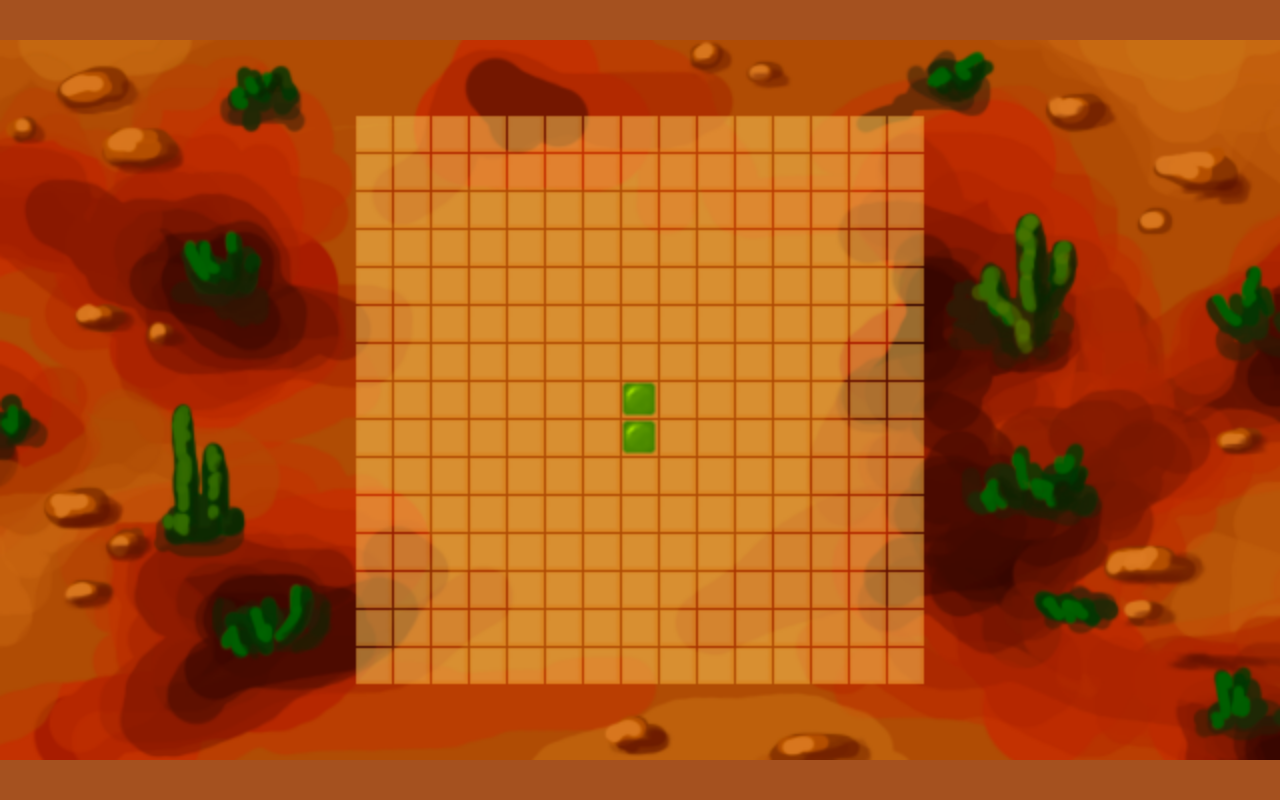
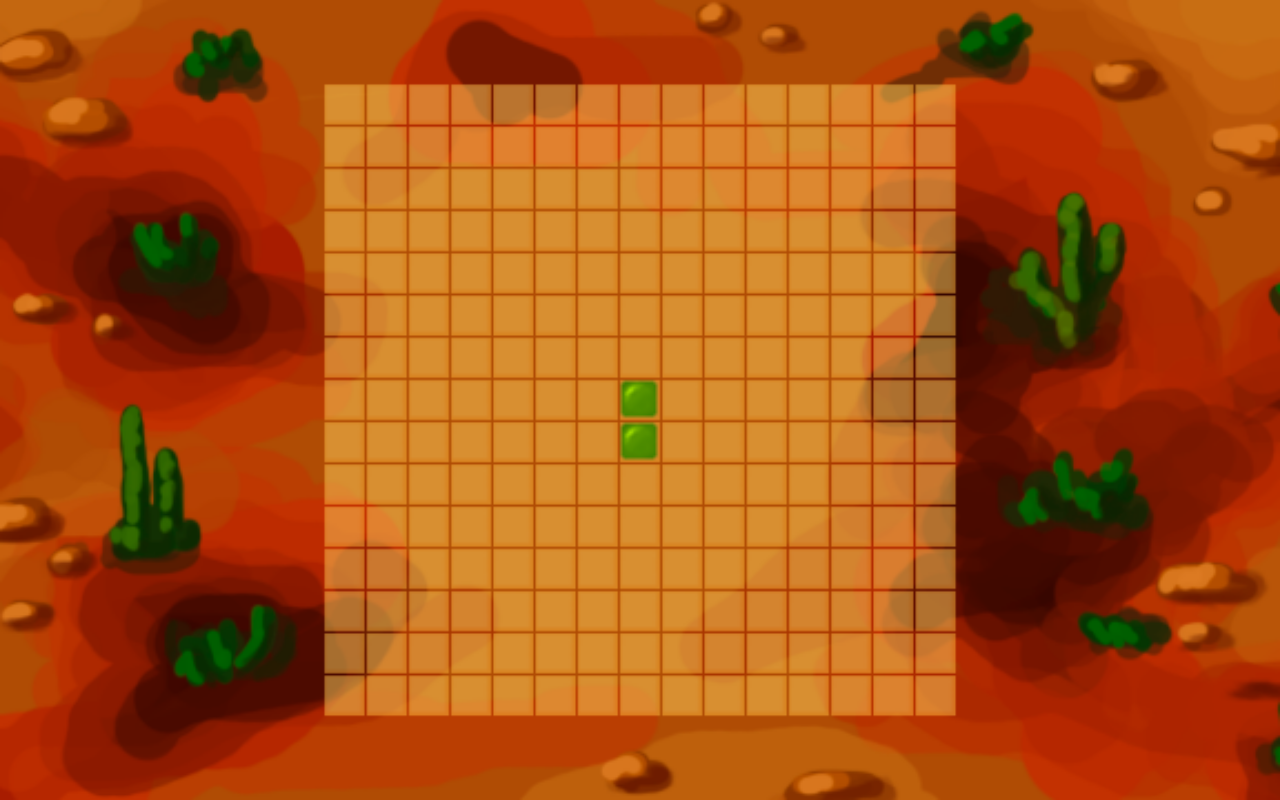
Before and after one commit to git-dmitriy/canvas-practice, a website: page apple-hunter/index.html in a window 1280 px wide. Drawn offline with Linux system fonts and the light colour scheme.

Commit message:
Адаптация размера игры по высоте

```diff
--- a/apple-hunter/index.html
+++ b/apple-hunter/index.html
@@ -14,7 +14,7 @@
     }
 
     canvas {
-      width: 100%;
+      height: 100%;
       position: absolute;
       top: 50%;
       left: 50%;
@@ -28,7 +28,7 @@
 </head>
 
 <body>
-  <canvas id="mycanvas" width="640" height="360"></canvas>
+  <canvas id="mycanvas"></canvas>
   <script src="js/game.js" type="text/javascript"></script>
   <script src="js/board.js" type="text/javascript"></script>
   <script src="js/snake.js" type="text/javascript"></script>
--- a/apple-hunter/js/game.js
+++ b/apple-hunter/js/game.js
@@ -2,8 +2,18 @@ let game = {
   canvas: null,
   ctx: null,
   board: null,
-  width: 640,
-  height: 360,
+  width: 0,
+  height: 0,
+  dimensions: {
+    max: {
+      width: 640,
+      height: 360,
+    },
+    min: {
+      width: 300,
+      height: 300,
+    },
+  },
   sprites: {
     background: null,
     cell: null,
@@ -18,6 +28,39 @@ let game = {
   init() {
     this.canvas = document.getElementById("mycanvas");
     this.ctx = this.canvas.getContext("2d");
+    this.initDimensions();
+  },
+  initDimensions() {
+    let data = {
+      maxWidth: this.dimensions.max.width,
+      maxHeight: this.dimensions.max.height,
+      minWidth: this.dimensions.min.width,
+      minHeight: this.dimensions.min.height,
+      realWidth: window.innerWidth,
+      realHeight: window.innerHeight,
+    };
+
+    this.fitHeight(data);
+
+    this.canvas.width = this.width;
+    this.canvas.height = this.height;
+  },
+  fitHeight(data) {
+    // realWidth / realHeight
+    // resultWidth / maxHeight
+    this.width = Math.floor(
+      (data.realWidth * data.maxHeight) / data.realHeight
+    );
+
+    // realWidth / realHeight
+
+    this.width = Math.min(this.width, data.maxWidth);
+    this.width = Math.max(this.width, data.minWidth);
+
+    // this.height = data.maxHeight;
+    this.height = Math.floor((this.width * data.realHeight) / data.realWidth);
+    this.canvas.style.height = "100%";
+    console.log(this.width, this.height);
   },
   preload(callback) {
     let loaded = 0;
@@ -41,7 +84,11 @@ let game = {
     this.snake.create();
 
     window.requestAnimationFrame(() => {
-      this.ctx.drawImage(this.sprites.background, 0, 0);
+      this.ctx.drawImage(
+        this.sprites.background,
+        (this.width - this.sprites.background.width) / 2,
+        (this.height - this.sprites.background.height) / 2
+      );
       this.board.render();
       this.snake.render();
     });
```
